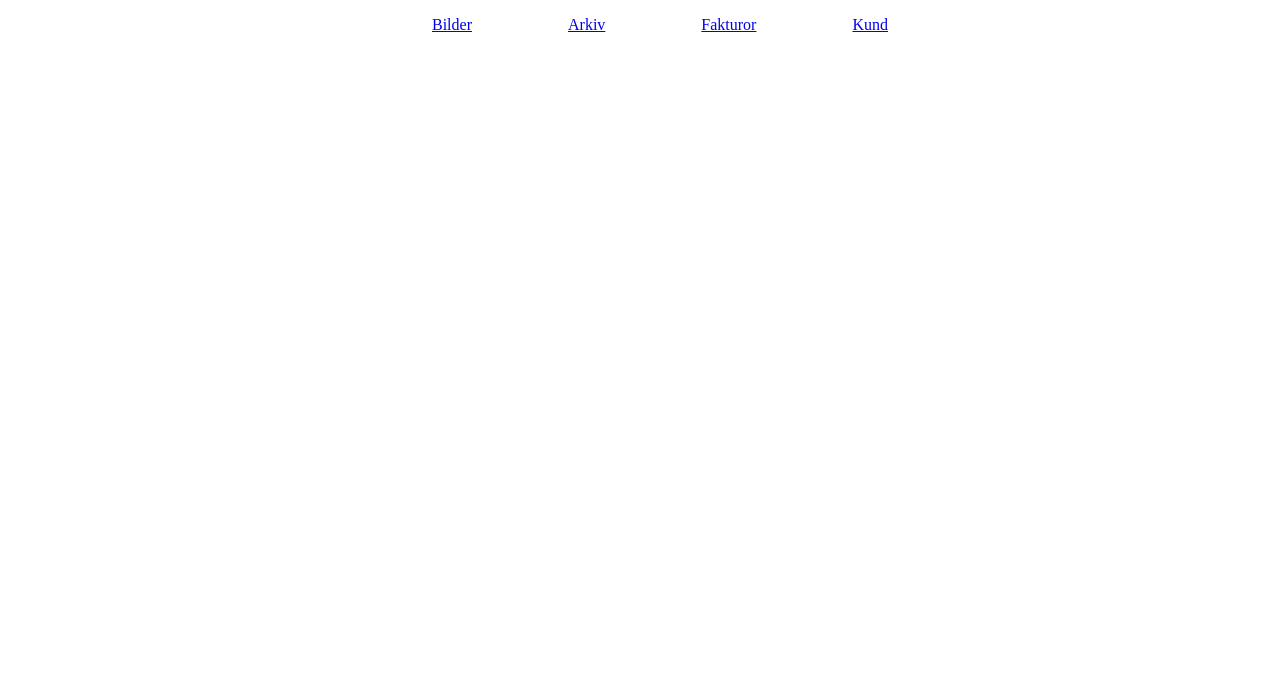
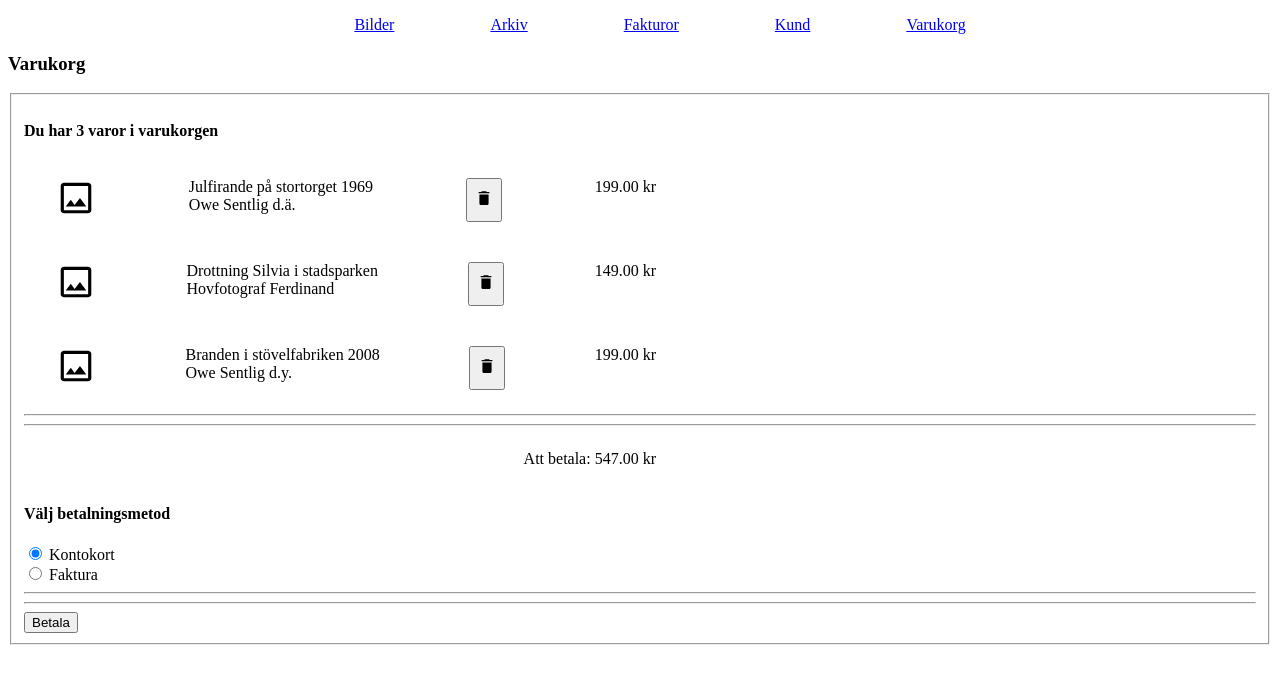
Before and after one commit to alexanderwirdemo/Bothniabladet-Frontend, an Angular app in the folder bothniabladet-frontend/: page /cart in a window 1280 px wide. Before the commit this address led to /. Shown: the top 684 px of the page. Built offline with nearby package versions, Linux system fonts and the light colour scheme.

Commit message:
Varukorg first draft

```diff
--- a/bothniabladet-frontend/src/app/app-routing.module.ts
+++ b/bothniabladet-frontend/src/app/app-routing.module.ts
@@ -4,12 +4,15 @@ import { ArchiveviewComponent } from './components/archiveview/archiveview.compo
 import { CustomerviewComponent } from './components/customerview/customerview.component';
 import { ImageviewComponent } from './components/imageview/imageview.component';
 import { InvoiceviewComponent } from './components/invoiceview/invoiceview.component';
+import { CartComponent } from './components/cart/cart.component';
+
 
 const routes: Routes = [
   {path: 'imageview', component: ImageviewComponent},
   {path: 'archiveview', component: ArchiveviewComponent},
   {path: 'invoiceview', component: InvoiceviewComponent},
-  {path: 'customerview', component: CustomerviewComponent}
+  {path: 'customerview', component: CustomerviewComponent},
+  {path: 'cart', component: CartComponent}
 ];
 
 @NgModule({
--- a/bothniabladet-frontend/src/app/app.module.ts
+++ b/bothniabladet-frontend/src/app/app.module.ts
@@ -10,6 +10,7 @@ import { ArchiveviewComponent } from './components/archiveview/archiveview.compo
 import { InvoiceviewComponent } from './components/invoiceview/invoiceview.component';
 import { CustomerviewComponent } from './components/customerview/customerview.component';
 import { HeaderComponent } from './components/header/header.component';
+import { CartComponent } from './components/cart/cart.component';
 
 @NgModule({
   declarations: [
@@ -18,7 +19,8 @@ import { HeaderComponent } from './components/header/header.component';
     ArchiveviewComponent,
     InvoiceviewComponent,
     CustomerviewComponent,
-    HeaderComponent
+    HeaderComponent,
+    CartComponent
   ],
   imports: [
     BrowserModule,
--- /dev/null
+++ b/bothniabladet-frontend/src/app/components/cart/cart.component.css
@@ -0,0 +1,11 @@
+.cart-item  {
+    width: 100%;
+    min-width: 400px;
+    max-width: 600px;
+    display: flex;
+    flex-direction: row;
+    justify-content: space-between;
+    padding: 16px 32px;
+    margin-bottom: 8px;
+    border-radius: 2px;
+}
--- /dev/null
+++ b/bothniabladet-frontend/src/app/components/cart/cart.component.html
@@ -0,0 +1,38 @@
+<h3>Varukorg</h3>
+
+<fieldset>
+  <h4>Du har {{ antalVaror }} varor i varukorgen</h4>
+
+  <div class="cart-item" *ngFor="let item of items; index as i">
+  <span> <svg xmlns="http://www.w3.org/2000/svg" height="40" width="40"><path d="M9.75 28.5H30.292L23.958 20.042L18.625 27L14.792 21.792ZM7.875 35.292Q6.583 35.292 5.646 34.354Q4.708 33.417 4.708 32.125V7.875Q4.708 6.583 5.646 5.646Q6.583 4.708 7.875 4.708H32.125Q33.417 4.708 34.354 5.646Q35.292 6.583 35.292 7.875V32.125Q35.292 33.417 34.354 34.354Q33.417 35.292 32.125 35.292ZM7.875 32.125H32.125Q32.125 32.125 32.125 32.125Q32.125 32.125 32.125 32.125V7.875Q32.125 7.875 32.125 7.875Q32.125 7.875 32.125 7.875H7.875Q7.875 7.875 7.875 7.875Q7.875 7.875 7.875 7.875V32.125Q7.875 32.125 7.875 32.125Q7.875 32.125 7.875 32.125ZM7.875 7.875Q7.875 7.875 7.875 7.875Q7.875 7.875 7.875 7.875V32.125Q7.875 32.125 7.875 32.125Q7.875 32.125 7.875 32.125Q7.875 32.125 7.875 32.125Q7.875 32.125 7.875 32.125V7.875Q7.875 7.875 7.875 7.875Q7.875 7.875 7.875 7.875Z"/></svg> </span>
+  <span>{{ item.name }} <br> {{ item.photograher }} </span>
+  <button (click)="remove(i)">
+    <svg xmlns="http://www.w3.org/2000/svg" height="20" width="20"><path d="M4.646 5.333V4H7.146L8 3.167H12L12.854 4H15.354V5.333ZM7 17.083Q6.333 17.083 5.875 16.625Q5.417 16.167 5.417 15.5V6.375H14.583V15.5Q14.583 16.167 14.125 16.625Q13.667 17.083 13 17.083Z"/></svg>
+  </button>
+  <span>{{ item.price|number:"1.2" }} kr</span>
+</div>
+
+<hr>
+<hr>
+
+<div class="cart-item">
+<span>  </span>
+<span> Att betala: {{ summa|number:"1.2" }} kr </span>
+</div>
+
+<form [formGroup]="checkoutForm" (ngSubmit)="onSubmit()">
+  <h4>Välj betalningsmetod </h4>
+  <div>
+    <input type="radio" value="kontokort" formControlName="betalningsmetod"> Kontokort
+  </div>
+  <div>
+    <input type="radio" value="faktura" formControlName="betalningsmetod"> Faktura
+  </div>
+
+<hr>
+<hr>
+
+  <button class="button" type="submit">Betala</button>
+</form>
+
+</fieldset>
--- /dev/null
+++ b/bothniabladet-frontend/src/app/components/cart/cart.component.ts
@@ -0,0 +1,49 @@
+import { Component, OnInit } from '@angular/core';
+import { FormBuilder, Validators } from '@angular/forms';
+
+import { CartService } from 'src/app/services/cart.service';
+import { Image, images } from 'src/app/images';
+
+@Component({
+  selector: 'app-cart',
+  templateUrl: './cart.component.html',
+  styleUrls: ['./cart.component.css']
+})
+export class CartComponent implements OnInit {
+
+  items = this.cartService.getItems();
+  images = images;
+  summa = this.cartService.getSumOfPrice();
+  antalVaror = this.cartService.getNumberOfItems();
+
+  checkoutForm = this.formBuilder.group({
+    betalningsmetod: ['kontokort',[Validators.required]]
+  });
+
+  constructor(
+    private cartService: CartService,
+    private formBuilder: FormBuilder,
+    ) {
+    this.images=images
+   }
+
+  public remove(index: number): void {
+    this.items = this.cartService.clearItem(index);
+    console.warn('Item has been deleted');
+    this.summa = this.cartService.getSumOfPrice();
+    this.antalVaror = this.cartService.getNumberOfItems();
+  }
+
+  onSubmit(): void {
+    // Process checkout data here
+    this.items = this.cartService.clearCart();
+    console.warn('Your order has been submitted', this.checkoutForm.value);
+    this.checkoutForm.reset();
+    this.summa = this.cartService.getSumOfPrice();
+    this.antalVaror = this.cartService.getNumberOfItems();
+  }
+
+  ngOnInit(): void {
+  }
+
+}
--- a/bothniabladet-frontend/src/app/components/header/header.component.html
+++ b/bothniabladet-frontend/src/app/components/header/header.component.html
@@ -12,6 +12,9 @@
     <li class="nav-item">
       <a class="nav-link" [routerLink] = "['customerview']" routerLinkActive = "active" >Kund</a>
     </li>
+    <li class="nav-item">
+      <a class="nav-link" [routerLink] = "['cart']" routerLinkActive = "active" >Varukorg</a>
+    </li>
     </ul>
     </nav>
     <router-outlet></router-outlet>
--- /dev/null
+++ b/bothniabladet-frontend/src/app/images.ts
@@ -0,0 +1,8 @@
+export interface Image {
+    id: number;
+    name: string;
+    photograher: string;
+    price: number;
+  }
+
+  export const images = [];
--- /dev/null
+++ b/bothniabladet-frontend/src/app/services/cart.service.ts
@@ -0,0 +1,61 @@
+import { Injectable } from '@angular/core';
+import { Image } from '../images';
+
+@Injectable({
+  providedIn: 'root'
+})
+export class CartService {
+  items: Image[] = [{
+    id: 1,
+    name: 'Julfirande på stortorget 1969',
+    photograher: 'Owe Sentlig d.ä.',
+    price: 199,
+  },
+  {
+    id: 2,
+    name: 'Drottning Silvia i stadsparken',
+    photograher: 'Hovfotograf Ferdinand',
+    price: 149,
+  },
+  {
+    id: 3,
+    name: 'Branden i stövelfabriken 2008',
+    photograher: 'Owe Sentlig d.y.',
+    price: 199,
+  }];
+
+  addToCart(image: Image) {
+    const productExistInCart = this.items.find(({name}) => name === image.name);
+    if (!productExistInCart) {
+      this.items.push(image);
+    }
+  }
+
+  getItems() {
+    return this.items;
+  }
+
+  clearCart() {
+    this.items = [];
+    return this.items;
+  }
+
+  clearItem(index: number) {
+    this.items.splice(index, 1)
+    return this.items;
+  }
+
+  getSumOfPrice() {
+    let total = 0
+    for (let i = 0; i < this.items.length; i++) {
+      total = total + this.items[i].price;
+    }
+    return total;
+  }
+
+  getNumberOfItems() {
+    let antal = this.items.length;
+    return antal;
+  }
+  constructor() { }
+}
```
Also changed, not shown: bothniabladet-frontend/src/styles.css (line endings or trailing spaces), 2 other files (tests, documents, lock files or other folders).
